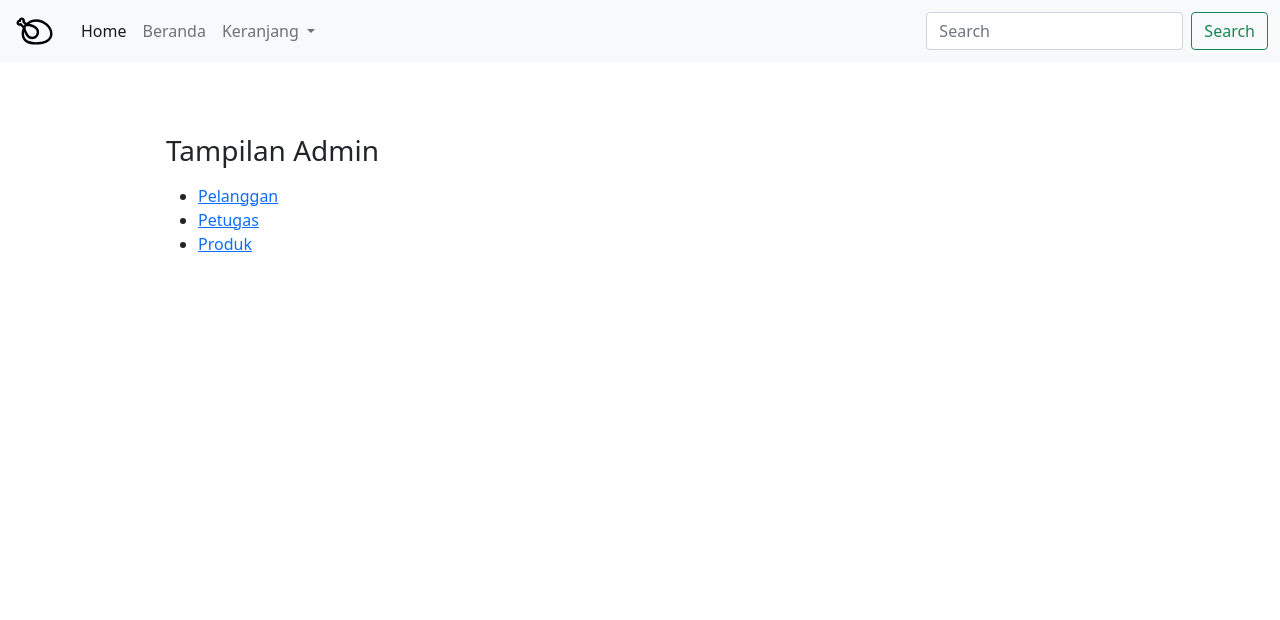
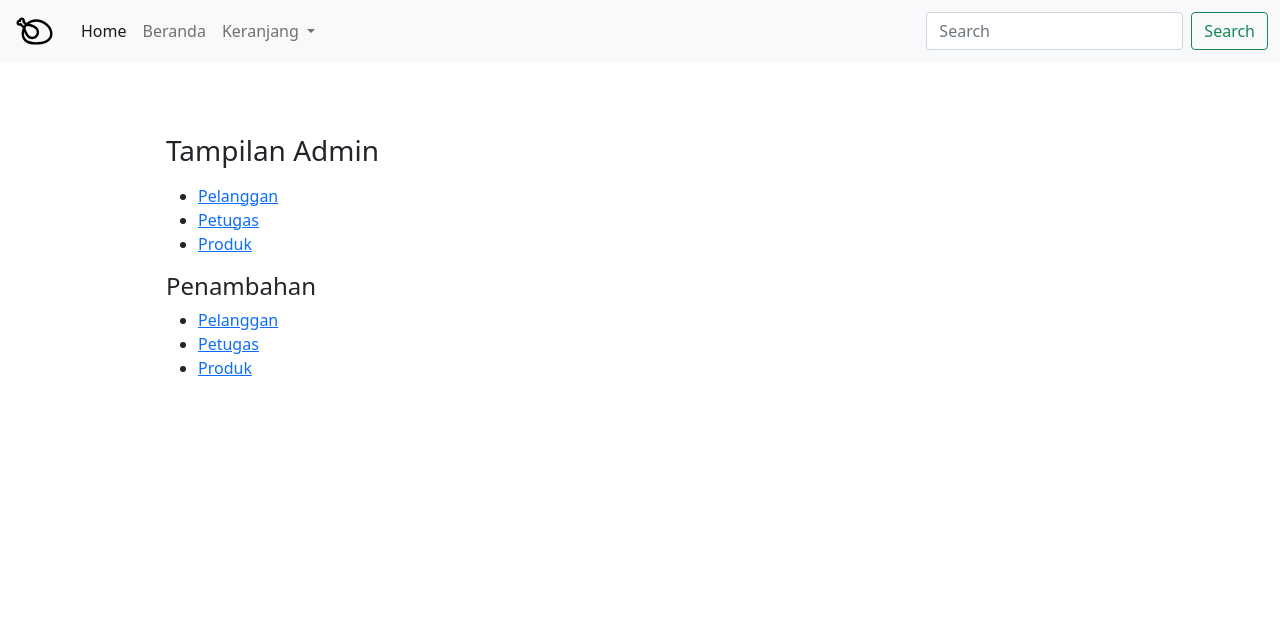
Before and after one commit to cowdingus/php-assignment-htdocs, a PHP site: page / in a window 1280 px wide. Shown: the top 620 px of the page. Run offline with PHP 8.4, Linux system fonts and the light colour scheme; a user stored in the database is signed in; data that the repository does not hold is empty.

Commit message:
Modify index.php

```diff
--- a/index.php
+++ b/index.php
@@ -7,6 +7,12 @@
 				<li><a href="tampil_petugas.php">Petugas</a></li>
 				<li><a href="tampil_produk.php">Produk</a></li>
 			</ul>
+			<h4>Penambahan</h4>
+			<ul>
+				<li><a href="tambah_pelanggan.html">Pelanggan</a></li>
+				<li><a href="tambah_petugas.html">Petugas</a></li>
+				<li><a href="tambah_produk.html">Produk</a></li>
+			</ul>
 		</div>
 	</div>
 <?php include "footer.php"?>
```
